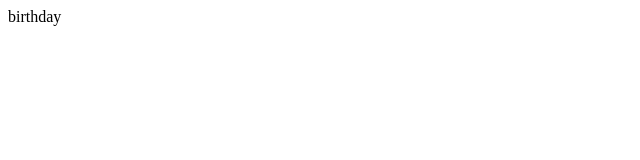
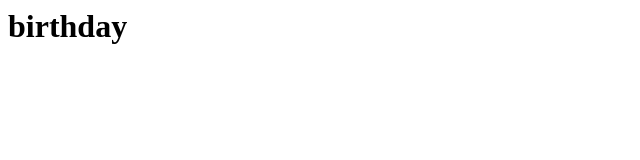
Before and after one commit to yallilevin/birthday, a plain HTML site: page index.html in a window 1280 px wide. Shown: the whole page, without its empty margins (0-640 px from the left). Drawn offline with Linux system fonts and the light colour scheme.

Commit message:
Update index.html

```diff
--- a/index.html
+++ b/index.html
@@ -1,5 +1,5 @@
 <html>
 <body>
-birthday
+  <h1>birthday</h1>
 </body>
 </html>
```
